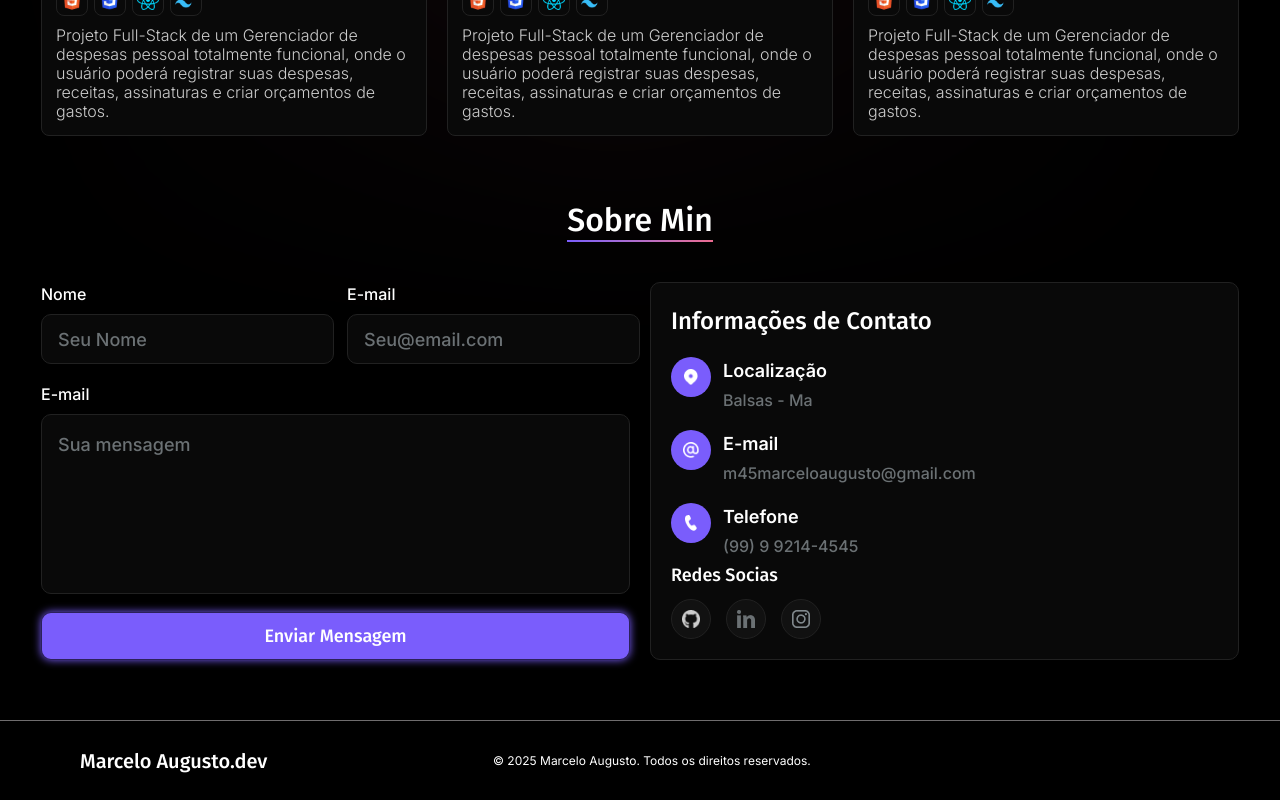
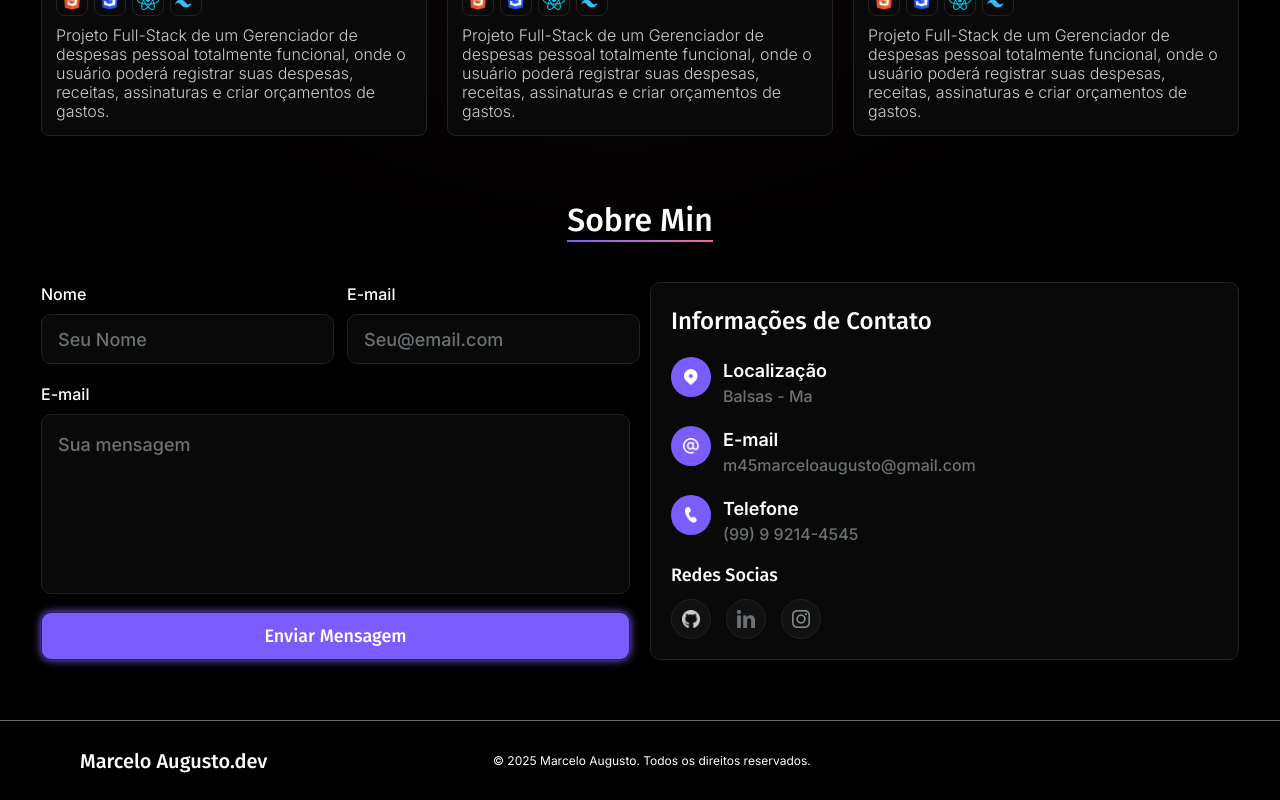
Before and after one commit to m45marcelo/site-portifolio, a React (Vite) app: page / in a window 1280 px wide. Shown: the part 2787-3587 px from the top of the page. Built offline with nearby package versions, Linux system fonts and the light colour scheme.

Commit message:
refactor: remoção de gap

```diff
--- a/src/components/layout/Sections/SectionContacts.tsx
+++ b/src/components/layout/Sections/SectionContacts.tsx
@@ -38,7 +38,7 @@
                                 <div className="h-10 w-10 rounded-full bg-primary flex justify-center items-center">
                                     <img alt="icon local" src={iconLocal} className="h-4"/>
                                 </div>
-                                <div className="flex flex-col gap-1">
+                                <div className="flex flex-col">
                                     <CustomText className="text-[1.125rem] font-semibold text-white">Localização</CustomText>
                                     <CustomText className="text-base font-medium text-text-gray">Balsas - Ma</CustomText>
                                 </div>
@@ -48,7 +48,7 @@
                                 <div className="h-10 w-10 rounded-full bg-primary flex justify-center items-center">
                                     <img alt="icon telephone" src={iconEmail} className="h-4"/>
                                 </div>
-                                <div className="flex flex-col gap-1">
+                                <div className="flex flex-col">
                                     <CustomText className="text-[1.125rem] font-semibold text-white">E-mail</CustomText>
                                     <CustomText className="text-base font-medium text-text-gray">m45marceloaugusto@gmail.com</CustomText>
                                 </div>
@@ -58,7 +58,7 @@
                                 <div className="h-10 w-10 rounded-full bg-primary flex justify-center items-center">
                                     <img alt="icon telephone" src={iconTelephone} className="h-4"/>
                                 </div>
-                                <div className="flex flex-col gap-1">
+                                <div className="flex flex-col">
                                     <CustomText className="text-[1.125rem] font-semibold text-white">Telefone</CustomText>
                                     <CustomText className="text-base font-medium text-text-gray">(99) 9 9214-4545</CustomText>
                                 </div>
```
